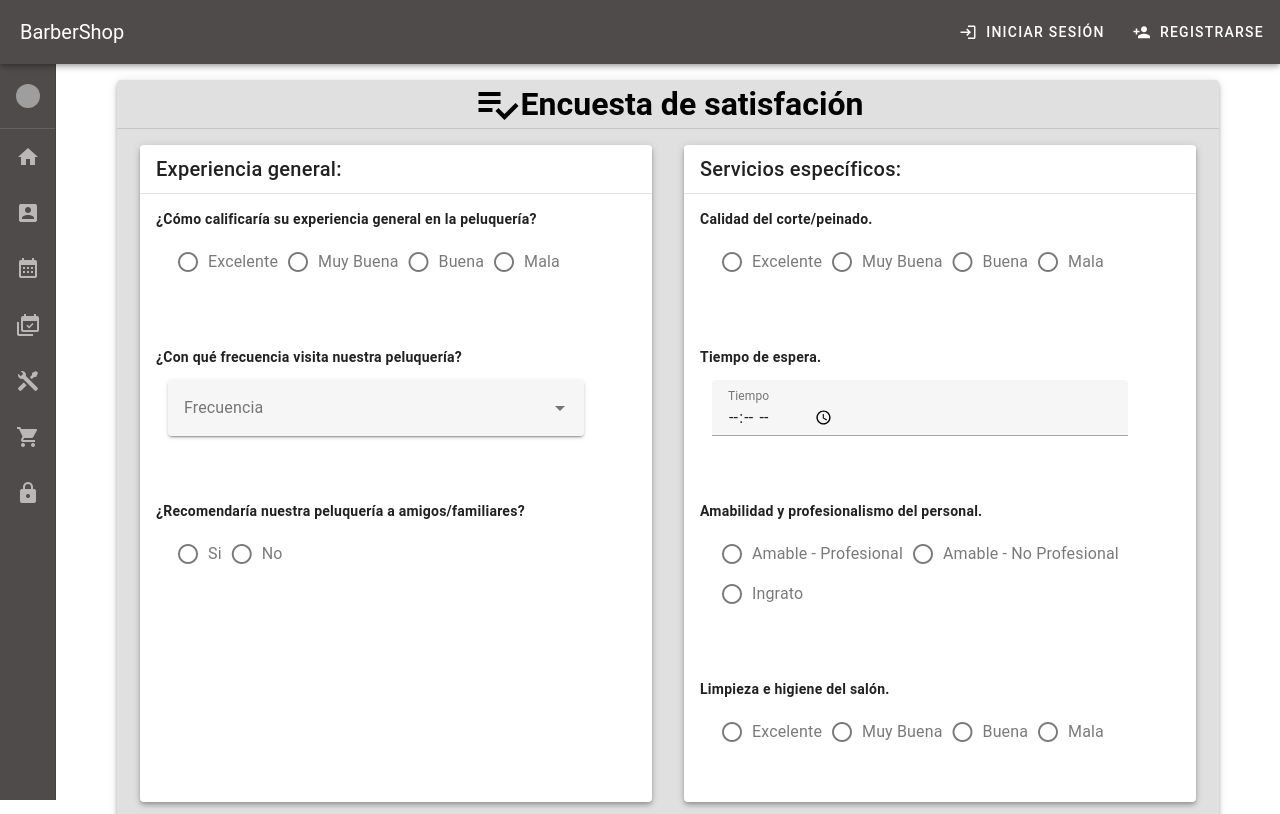
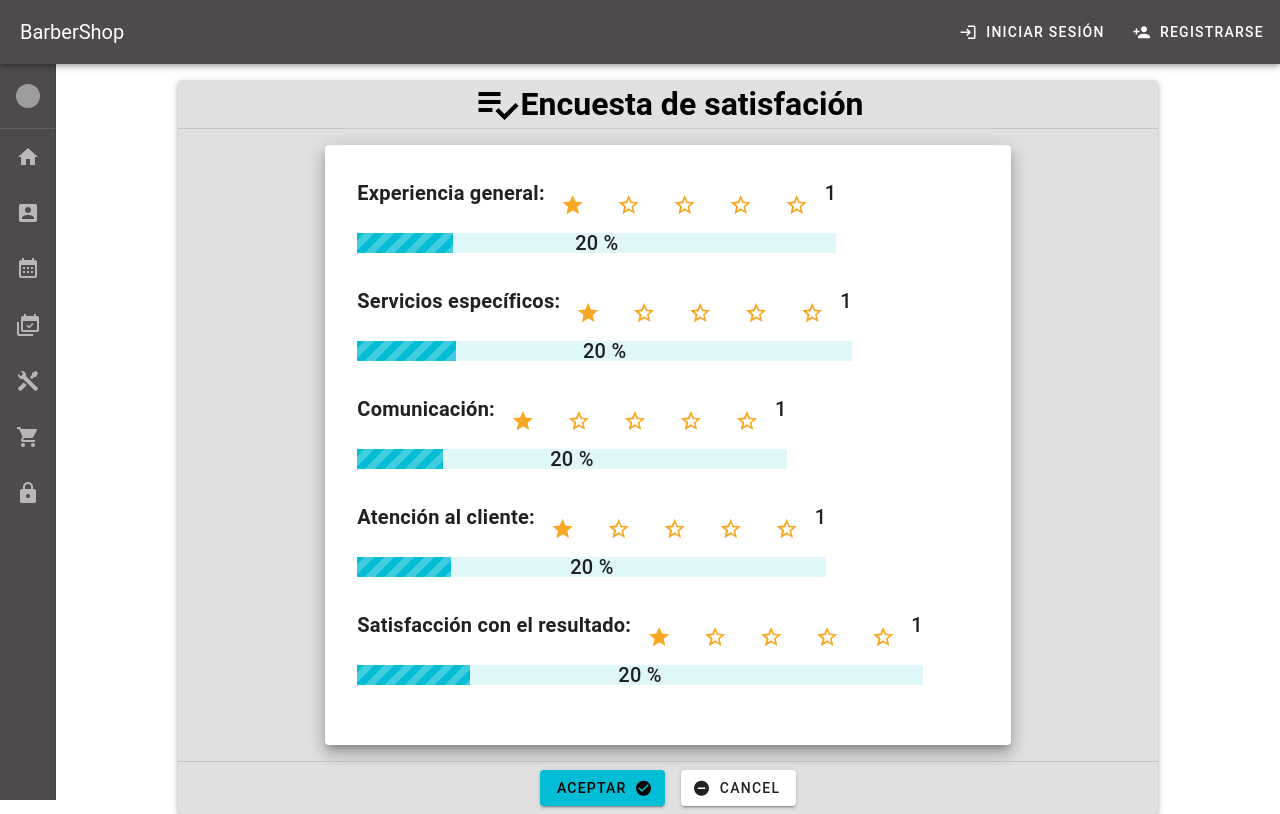
Before and after one commit to Innavoj/barbershop, a Vue app in the folder ademass-front/: page /encuesta in a window 1280 px wide. Shown: the top 814 px of the page. Built offline with nearby package versions, Linux system fonts and the light colour scheme; grey boxes are pictures that could not be loaded.

Commit message:
modificado vista Encuesta y NewPassword

```diff
--- a/ademass-front/src/views/EncuestaView.vue
+++ b/ademass-front/src/views/EncuestaView.vue
@@ -1,37 +1,55 @@
 <template>
+  <v-form class="d-flex flex-wrap align-center justify-center mt-4">
     <v-sheet
-    class="d-flex flex-wrap justify-center mx-auto mt-4 overflow-auto"
+      class="d-flex flex-wrap align-center justify-center"
       elevation="4"
       rounded
-    max-width="90%"
+      max-width="80%"
       color="grey-lighten-2"
     >
       <h1 class="d-flex flex-wrap text-center overflow-auto">
         <v-icon icon="mdi-playlist-check" /> Encuesta de satisfación
       </h1>
       <v-divider></v-divider>
-    <v-form class="d-flex flex-wrap justify-center overflow-auto">
-      <!--  Tarjeta Encuesta-->
+
       <v-card
-        v-for="pregunta in preguntas"
-        :key="pregunta.title"
-        class="ma-4 d-column flex-wrap justify-start"
-        elevation="4"
-        width="40vw"
+        class="d-flex flex-wrap flex-column justify-start overflow-auto mt-4 mb-4"
+        elevation="10"
+        height="600"
+        width="70%"
       >
-        <v-card-title>
-          {{ pregunta.title }}
-        </v-card-title>
-        <v-divider></v-divider>
-        <v-card-text v-for="(i, index) in pregunta.quest" :key="index">
-          <strong>{{ i.quests }}</strong>
-          <!-- Componente dinamico-->
-          <v-col col="10" sm="11">
-            <component :is="i.componente"></component>
-          </v-col>
-        </v-card-text>
+        <div
+          class="d-flex flex-wrap justify-start overflow-auto text-h6 ma-4 mt-4"
+        >
+          <div
+            class="d-flex flex-wrap justify-start text-h6 ma-4 mt-4"
+            v-for="(pregunta, index) in preguntas"
+            :key="index"
+          >
+            <strong class="d-flex flex-wrap">{{ pregunta.title }}</strong>
+            <v-rating
+              class="d-flex flex-wrap"
+              v-model="pregunta.rating"
+              size="large"
+              color="yellow-darken-3"
+              hover
+              half-increments
+            ></v-rating>
+            <span>{{ pregunta.rating }}</span>
+            <v-progress-linear
+              class="d-flex flex-wrap"
+              v-model="pregunta.power"
+              :model-value="pregunta.rating * pregunta.power"
+              color="cyan"
+              height="20"
+              striped
+              ><strong class="d-flex flex-wrap text-h6"
+                >{{ pregunta.rating * pregunta.power }} %</strong
+              ></v-progress-linear
+            >
+          </div>
+        </div>
       </v-card>
-
       <v-divider></v-divider>
       <v-tooltip :location="location" :origin="origin" no-click-animation>
         <template v-slot:activator="{ props }">
@@ -46,133 +64,40 @@
 
         <div>Enviar Encuesta</div>
       </v-tooltip>
+    </v-sheet>
   </v-form>
-  </v-sheet>
 </template>
 
 <script setup>
-import { computed, ref, defineAsyncComponent } from "vue";
+import { computed, reactive, ref } from "vue";
 
-const InputTime = defineAsyncComponent(() =>
-  import("@/components/layouts/ImputTime.vue")
-);
-const RadioAP = defineAsyncComponent(() =>
-  import("@/components/layouts/RadioAP.vue")
-);
-
-const RadioCalf = defineAsyncComponent(() =>
-  import("@/components/layouts/RadioCalf.vue")
-);
-
-const RadioSatisface = defineAsyncComponent(() =>
-  import("@/components/layouts/RadioSatisface.vue")
-);
-const RadioSN = defineAsyncComponent(() =>
-  import("@/components/layouts/RadioSN.vue")
-);
-const SelectFR = defineAsyncComponent(() =>
-  import("@/components/layouts/SelectFR.vue")
-);
-
-const TextArea = defineAsyncComponent(() =>
-  import("@/components/layouts/TextArea.vue")
-);
-
-const layout = ref();
-const handleLayout = (cmp) => (layout.value = cmp);
-
-const preguntas = [
+const preguntas = reactive([
   {
     title: "Experiencia general:",
-    quest: [
-      {
-        quests: "¿Cómo calificaría su experiencia general en la peluquería?",
-        componente: handleLayout(RadioCalf),
-      },
-      {
-        quests: "¿Con qué frecuencia visita nuestra peluquería?",
-        componente: handleLayout(SelectFR),
-      },
-      {
-        quests: "¿Recomendaría nuestra peluquería a amigos/familiares?",
-        componente: handleLayout(RadioSN),
-      },
-    ],
+    rating: 1,
+    power: 20,
   },
   {
     title: "Servicios específicos:",
-    quest: [
-      {
-        quests: "Calidad del corte/peinado.",
-        componente: handleLayout(RadioCalf),
-      },
-      {
-        quests: "Tiempo de espera.",
-        componente: handleLayout(InputTime),
-      },
-      {
-        quests: "Amabilidad y profesionalismo del personal.",
-        componente: handleLayout(RadioAP),
-      },
-      {
-        quests: "Limpieza e higiene del salón.",
-        componente: handleLayout(RadioCalf),
-      },
-    ],
+    rating: 1,
+    power: 20,
   },
   {
     title: "Comunicación:",
-    quest: [
-      {
-        quests: "¿El peluquero/a comprendió sus preferencias?",
-        componente: handleLayout(RadioSN),
-      },
-      {
-        quests: "¿Hubo una comunicación clara sobre los servicios y precios?",
-        componente: handleLayout(RadioSN),
-      },
-    ],
+    rating: 1,
+    power: 20,
   },
   {
     title: "Atención al cliente:",
-    quest: [
-      {
-        quests: "¿Recibió una cálida bienvenida al llegar?",
-        componente: handleLayout(RadioSN),
-      },
-      {
-        quests: "¿El personal fue atento y cortés durante su visita?",
-        componente: handleLayout(RadioSN),
-      },
-    ],
+    rating: 1,
+    power: 20,
   },
   {
     title: "Satisfacción con el resultado:",
-    quest: [
-      {
-        quests: "¿Está satisfecho con su corte/peinado?",
-        componente: handleLayout(RadioSatisface),
+    rating: 1,
+    power: 20,
   },
-      {
-        quests: "¿El resultado final cumplió con sus expectativas?",
-        componente: handleLayout(TextArea),
-      },
-    ],
-  },
-  {
-    title: "Comentarios adicionales:",
-    quest: [
-      {
-        quests: "comentarios",
-        componente: handleLayout(TextArea),
-      },
-      {
-        quests: "sugerencias",
-        componente: handleLayout(TextArea),
-      },
-    ],
-  },
-];
+]);
 
 const locationSide = ref("top");
 const locationAlign = ref("center");
@@ -217,5 +142,8 @@ const originDisabled = computed(() => {
     flex-direction: column;
     flex-wrap: wrap;
   }
+  .v-progress-linear {
+    color: brown;
+  }
 }
 </style>
--- a/ademass-front/src/views/NewPasswordView.vue
+++ b/ademass-front/src/views/NewPasswordView.vue
@@ -9,17 +9,27 @@
         class="mt-2 bg-black"
         ><h1>BarberShop</h1></v-btn
       >
-      <v-form class="mt-10 mb-5" @submit.prevent>
+      <h3 class="text-center pa-2">Restablecer la Password</h3>
+      <v-form class="mt-5 mb-5" @submit.prevent>
         <v-text-field
           type="password"
           v-model="nuevapassword"
           label="New Password"
+          prepend-inner-icon="mdi-lock-outline"
+          :rules="Rules"
+          required
+          clearable
         ></v-text-field>
+
         <v-text-field
           type="password"
           v-model="confirmpassword"
           label="Confirm New Password"
+          prepend-inner-icon="mdi-lock-outline"
+          :rules="Rules"
+          clearable
         ></v-text-field>
+
         <v-btn
           type="submit"
           rounded="lg"
@@ -48,6 +58,12 @@ const confirmpassword = ref("");
 const feedback = ref("");
 const store = useAppStore();
 
+const Rules = [
+  (v) => !!v || "Password is required",
+  (v) => (v && v.length > 8) || "Password debe ser mayor que 8 characters",
+  (v) => v.newpassword != v.confirmpassword || "La Password deben ser iguales",
+];
+
 const newpassword = async () => {
   feedback.value = "...";
   const response = await store.newpassword(
```
Lines whose indentation alone changed are shown as unchanged.
